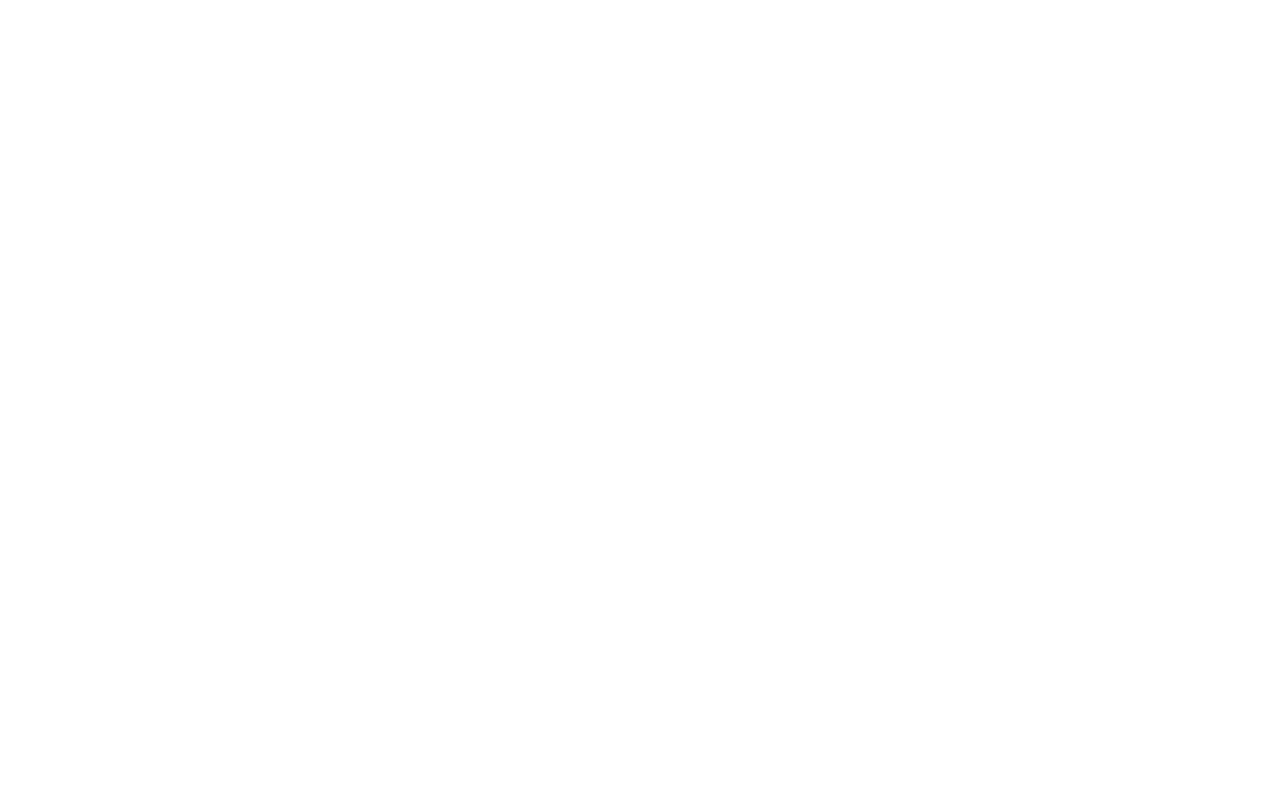
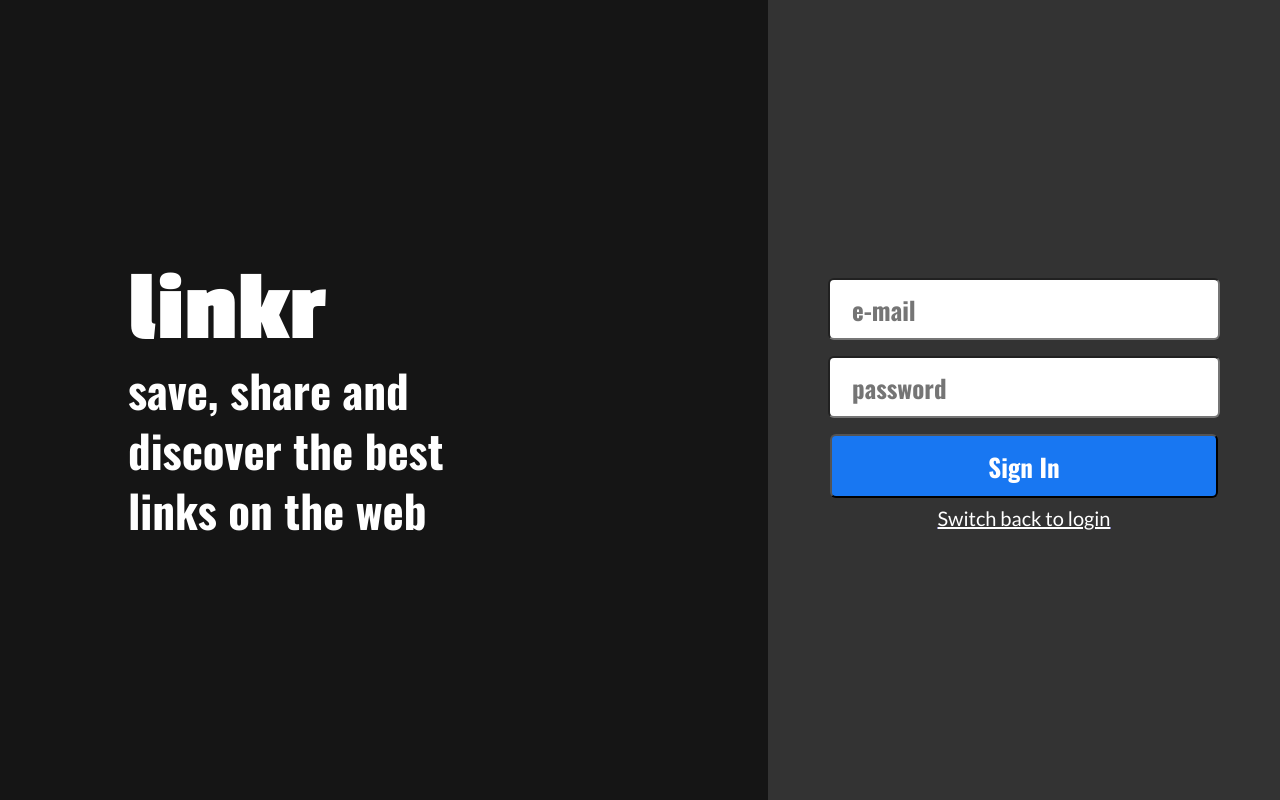
Before and after one commit to ArthurOliveira01/projeto19-linkr-front, a React (Create React App) app: page / in a window 1280 px wide. Built offline with nearby package versions, Linux system fonts and the light colour scheme.

Commit message:
Layout pagina de login

```diff
--- a/src/Components/SigninPage.js
+++ b/src/Components/SigninPage.js
@@ -1,6 +1,148 @@
+import { useState } from "react"
+import styled from "styled-components"
+import { Link } from "react-router-dom"
+
 export default function SigninPage() {
+    const [email, setEmail] = useState("")
+    const [password, setPassword] = useState("")
+
+    function submit() {
+
+    }
+
     return (
-        <>
-        </>
+        <SigninPageContainer>
+            <SigninPageLeft>
+                <h2>linkr</h2>
+                <p>save, share and discover the best links on the web</p>
+            </SigninPageLeft>
+            <SigninPageRight>
+                <input placeholder="e-mail" value={email} onChange={e=>setEmail(e.target.value)}/>
+                <input placeholder="password" value={password} onChange={e=>setPassword(e.target.value)}/>
+                <But onClick={submit}>Sign In</But>
+                <Link to="/signup"><p>Switch back to login</p></Link>
+            </SigninPageRight>
+        </SigninPageContainer>
     )
 }
+
+const SigninPageContainer = styled.div`
+    width: 100vw;
+    height: 100vh;
+`
+
+const SigninPageLeft = styled.div`
+    width: 60vw;
+    height: 100vh;
+    background-color: #151515;
+    display: flex;
+    flex-direction: column;
+    align-items: start;
+    justify-content: center;
+    padding-left: 10vw;
+    position: fixed;
+    top: 0;
+    left: 0;
+
+    h2 {
+        font-family: 'Passion One', cursive;
+        font-weight: 700;
+        font-size: 100px;
+    }
+
+    p {
+        font-family: 'Oswald', sans-serif;
+        font-weight: 700;
+        font-size: 45px;
+        line-height: 60px;
+        width: 25vw;
+    }
+    color: #ffffff;
+
+    @media (max-width: 800px) {
+        width: 100%;
+        height: 25vh;
+        align-items: center;
+        padding-left: 0;
+
+        h2 {
+            font-size: 70px;
+        }
+
+        p {
+            font-size: 23px;
+            line-height: 34px;
+            width: 80%;
+            text-align: center;
+        }
+        color: #ffffff;
+    }
+`
+
+const SigninPageRight = styled.div`
+    width: 40vw;
+    height: 100vh;
+    background-color: #333333;
+    display: flex;
+    flex-direction: column;
+    align-items: center;
+    justify-content: center;
+    position: fixed;
+    top: 0;
+    left: 60vw;
+
+    input {
+        width: 30vw;
+        height: 7vh;
+        margin: 8px 0;
+        font-family: 'Oswald', sans-serif;
+        font-weight: 700;
+        font-size: 25px;
+        color: #9f9f9f;
+        border-radius: 6px;
+        ::placeholder,
+        ::-webkit-input-placeholder {
+            padding-left: 20px;
+        }
+    }
+
+    p {
+        font-family: 'Lato', sans-serif;
+        font-weight: 400;
+        font-size: 20px;
+        line-height: 24px;
+        color: #ffffff;
+        text-decoration: underline;
+        text-decoration-color: #ffffff;
+    }
+    color: #ffffff;
+    @media (max-width: 800px) {
+        width: 100%;
+        height: 75vh;
+        top: 25vh;
+        left: 0;
+        justify-content: flex-start;
+        padding-top: 60px;
+        input {
+            width: 90vw;
+
+        }
+    }
+`
+
+const But = styled.button`
+    width: 30.3vw;
+    height: 8vh;
+    margin: 8px 0;
+    background: ${props=>props.cor ? "#cccccc" : "#1877f2"};
+    border-radius: 6px;
+    color: #ffffff;
+
+    font-family: 'Oswald', sans-serif;
+    font-weight: 700;
+    font-size: 25px;
+
+    @media (max-width: 800px) {
+        width: 90.3vw;
+    }
+`
```
